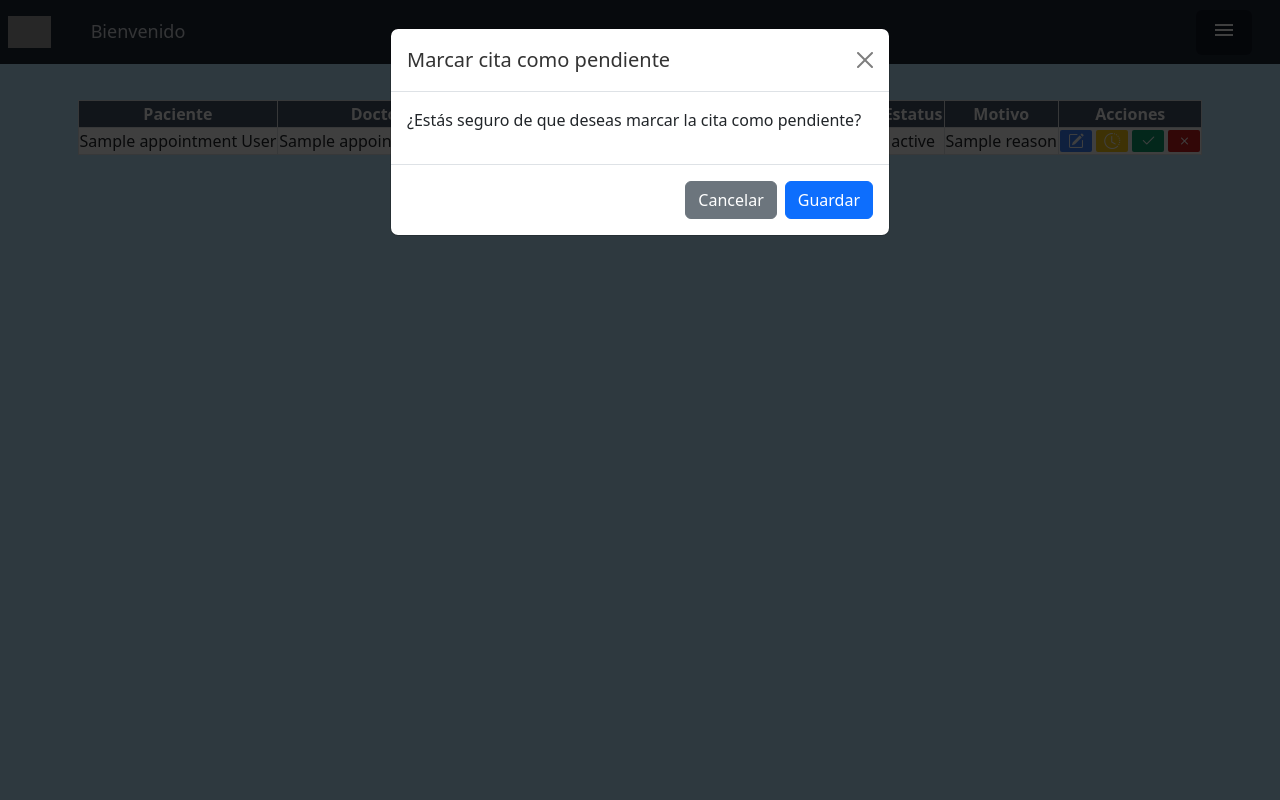
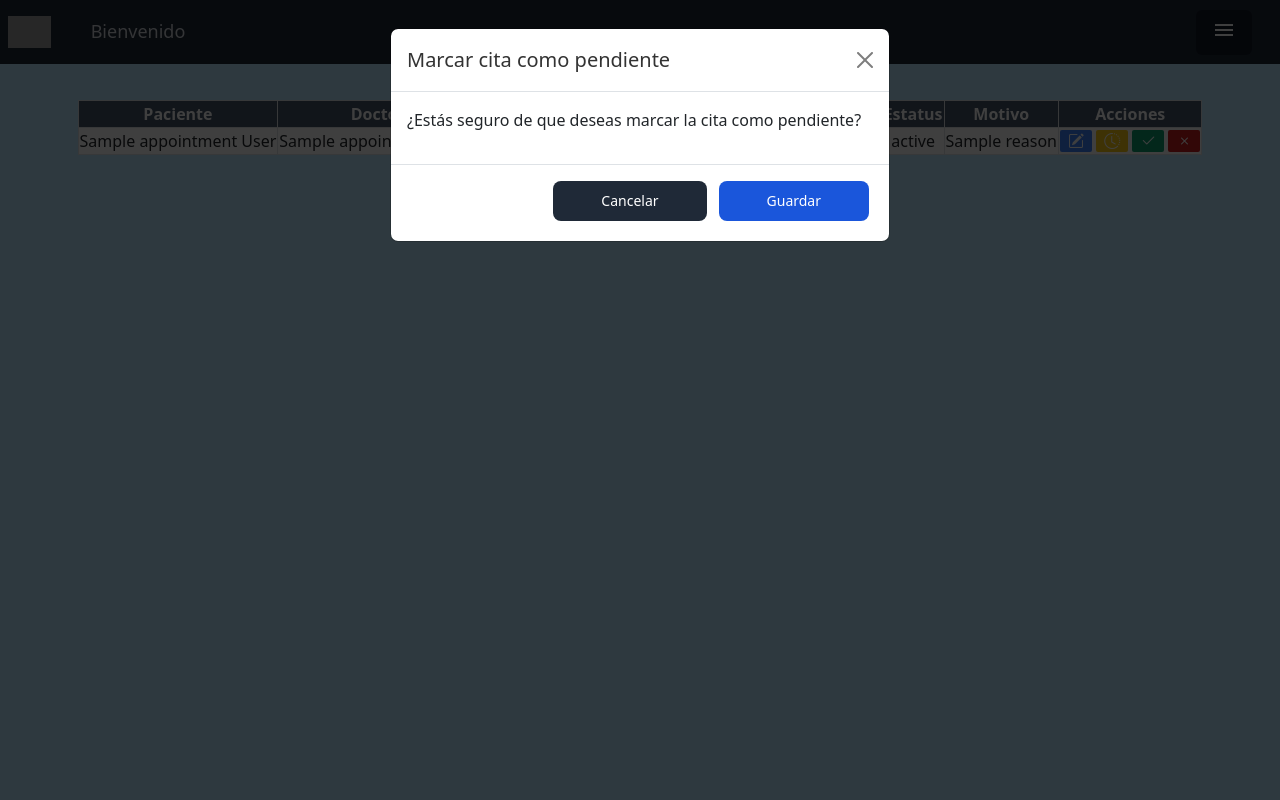
Before and after one commit to carlosavs04/MVC-Sistema-Hospitalario, a Laravel app: template resources/views/appointments.blade.php in a window 1280 px wide, after a click that opens the changed part. Run offline with Laravel 10, Linux system fonts and the light colour scheme; the template is opened without the code that fills it: most values are stand-ins (such as "Sample title", 1, 10 or a date in 2020); style sheets or scripts are compiled from the project's sources; some libraries are stand-ins or nearby versions; grey boxes are pictures that could not be loaded.

Commit message:
[FIX] Modal de citas

```diff
--- a/resources/views/appointments.blade.php
+++ b/resources/views/appointments.blade.php
@@ -85,9 +85,9 @@
                                     </div>
                                 </div>
                             <div class="modal-footer">
-                                <button type="button" class="btn btn-secondary"
+                                <button type="button" class="text-white bg-gray-800 hover:bg-gray-900 focus:outline-none focus:ring-4 focus:ring-gray-300 font-medium rounded-lg text-sm px-5 py-2.5 me-2 mb-2 dark:bg-gray-800 dark:hover:bg-gray-700 dark:focus:ring-gray-700 dark:border-gray-700"
                                 data-bs-dismiss="modal">Cancelar</button>
-                                <button type="submit" class="btn btn-primary">Guardar</button>
+                                <button type="submit" class="text-white bg-blue-700 hover:bg-blue-800 focus:ring-4 focus:ring-blue-300 font-medium rounded-lg text-sm px-5 py-2.5 me-2 mb-2 dark:bg-blue-600 dark:hover:bg-blue-700 focus:outline-none dark:focus:ring-blue-800">Guardar</button>
                             </div>
                             </div>
                         </div>
@@ -113,9 +113,9 @@
                                     </div>
                                 </div>
                             <div class="modal-footer">
-                                <button type="button" class="btn btn-secondary"
+                                <button type="button" class="text-white bg-gray-800 hover:bg-gray-900 focus:outline-none focus:ring-4 focus:ring-gray-300 font-medium rounded-lg text-sm px-5 py-2.5 me-2 mb-2 dark:bg-gray-800 dark:hover:bg-gray-700 dark:focus:ring-gray-700 dark:border-gray-700"
                                 data-bs-dismiss="modal">Cancelar</button>
-                                <button type="submit" class="btn btn-primary">Guardar</button>
+                                <button type="submit" class="text-white bg-blue-700 hover:bg-blue-800 focus:ring-4 focus:ring-blue-300 font-medium rounded-lg text-sm px-5 py-2.5 me-2 mb-2 dark:bg-blue-600 dark:hover:bg-blue-700 focus:outline-none dark:focus:ring-blue-800">Guardar</button>
                             </div>
                             </div>
                         </div>
@@ -141,9 +141,9 @@
                                     </div>
                                 </div>
                             <div class="modal-footer">
-                                <button type="button" class="btn btn-secondary"
+                                <button type="button" class="text-white bg-gray-800 hover:bg-gray-900 focus:outline-none focus:ring-4 focus:ring-gray-300 font-medium rounded-lg text-sm px-5 py-2.5 me-2 mb-2 dark:bg-gray-800 dark:hover:bg-gray-700 dark:focus:ring-gray-700 dark:border-gray-700"
                                 data-bs-dismiss="modal">Cancelar</button>
-                                <button type="submit" class="btn btn-primary">Guardar</button>
+                                <button type="submit" class="text-white bg-blue-700 hover:bg-blue-800 focus:ring-4 focus:ring-blue-300 font-medium rounded-lg text-sm px-5 py-2.5 me-2 mb-2 dark:bg-blue-600 dark:hover:bg-blue-700 focus:outline-none dark:focus:ring-blue-800">Guardar</button>
                             </div>
                             </div>
                         </div>
```
